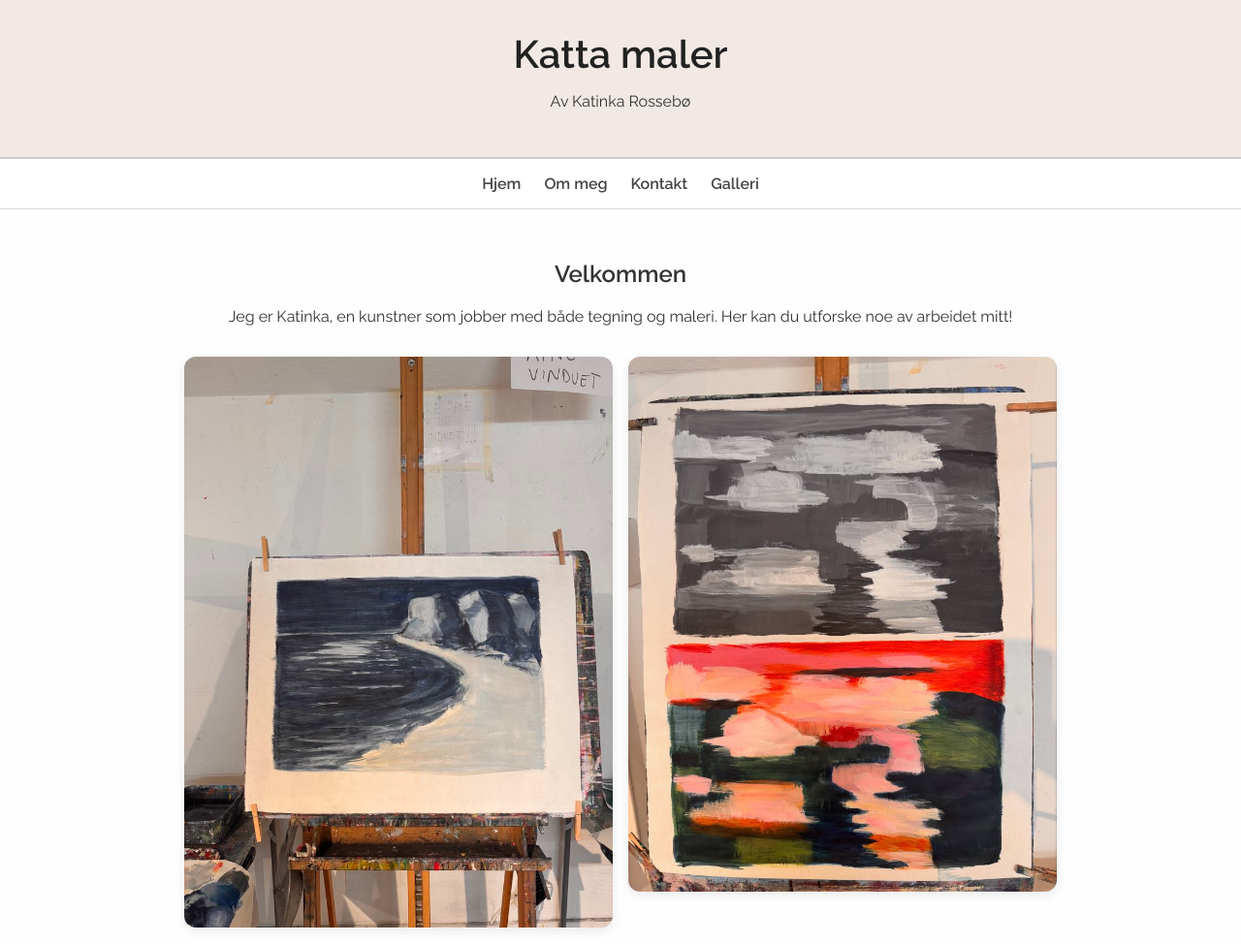
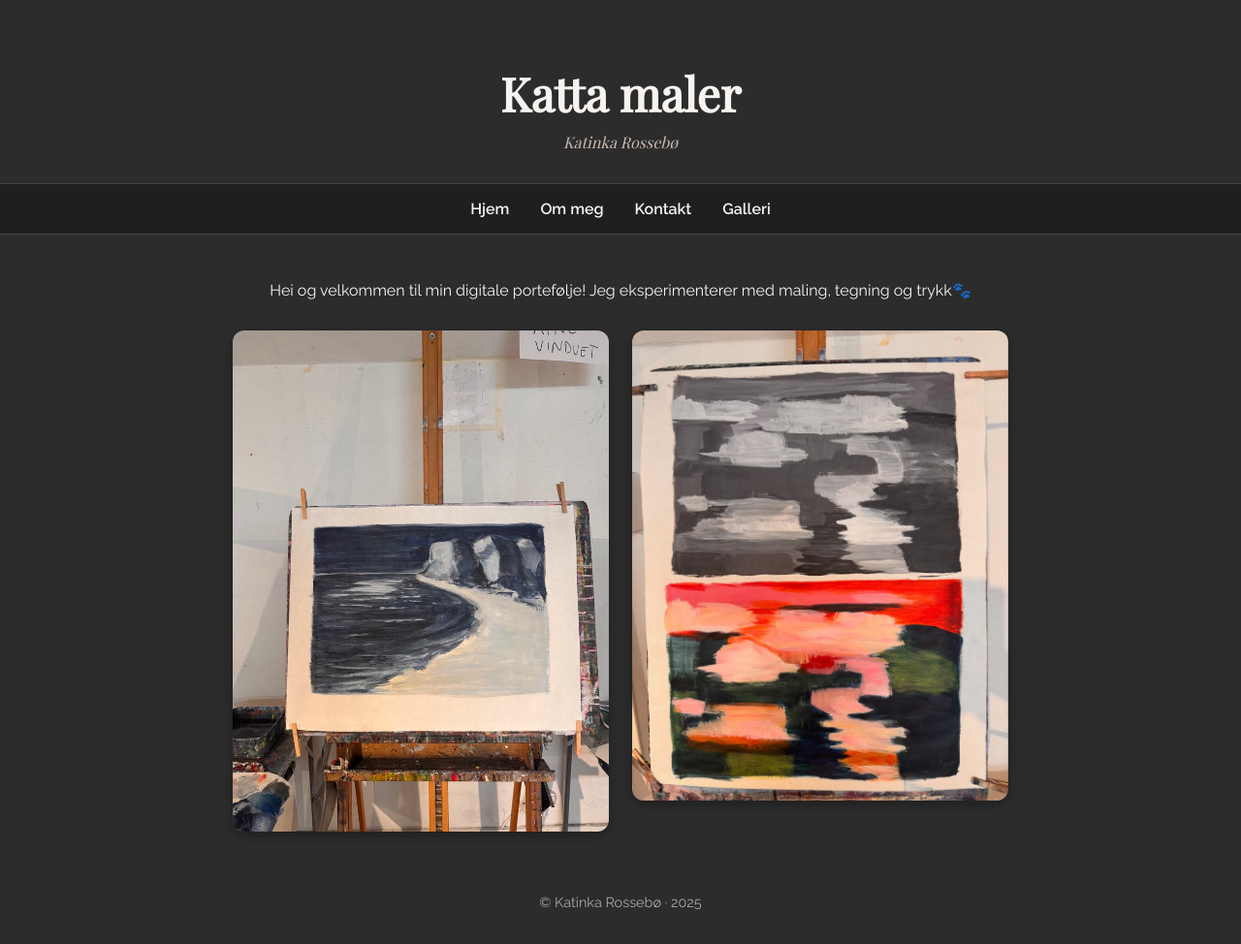
Before and after one commit to katinkarossebo/katinkarossebo.github.io, a plain HTML site: page index.html in a window 1280 px wide. Shown: the whole page at 97% size. Drawn offline with nearby package versions, Linux system fonts and the light colour scheme.

Commit message:
ENdret layout for alle filene

```diff
--- a/index.html
+++ b/index.html
@@ -3,78 +3,91 @@
 <head>
   <meta charset="UTF-8">
   <meta name="viewport" content="width=device-width, initial-scale=1.0">
-  <title>Katta maler – Katinka Rossebø</title>
-  <link href="https://fonts.googleapis.com/css2?family=Raleway:wght@400;600&display=swap" rel="stylesheet">
+  <title>Katta maler</title>
+  <link href="https://fonts.googleapis.com/css2?family=Playfair+Display&family=Raleway:wght@400;600&display=swap" rel="stylesheet">
   <style>
     body {
-      font-family: 'Raleway', sans-serif;
       margin: 0;
       padding: 0;
-      background-color: #fefefe;
-      color: #333;
+      font-family: 'Raleway', sans-serif;
+      background-color: #2c2c2c;
+      color: #f7f3f0;
     }
 
     header {
-      background-color: #f2e9e4;
-      padding: 2rem 1rem;
       text-align: center;
-      border-bottom: 2px solid #ccc;
+      padding: 4rem 1rem 1rem;
+      font-family: 'Playfair Display', serif;
     }
 
     header h1 {
+      font-size: 3rem;
       margin: 0;
-      font-size: 2.5rem;
-      color: #222;
+    }
+
+    header p {
+      font-style: italic;
+      margin-top: 0.5rem;
+      color: #c9bbb2;
     }
 
     nav {
       display: flex;
       justify-content: center;
-      gap: 1.5rem;
-      padding: 1rem;
-      background-color: #fff;
-      border-bottom: 1px solid #ddd;
+      gap: 2rem;
+      padding: 1rem 0;
+      background-color: #1f1f1f;
+      border-top: 1px solid #444;
+      border-bottom: 1px solid #444;
       flex-wrap: wrap;
     }
 
     nav a {
       text-decoration: none;
-      color: #444;
+      color: #f7f3f0;
       font-weight: 600;
-      transition: color 0.2s ease;
+      transition: color 0.3s ease;
     }
 
     nav a:hover {
-      color: #a26769;
+      color: #e6d6c7;
     }
 
     main {
-      max-width: 900px;
+      max-width: 800px;
       margin: auto;
       padding: 2rem;
-    }
-
-    .intro {
       text-align: center;
-      margin-bottom: 2rem;
     }
 
     .gallery {
       display: grid;
-      grid-template-columns: repeat(auto-fit, minmax(220px, 1fr));
-      gap: 1rem;
+      grid-template-columns: repeat(auto-fit, minmax(240px, 1fr));
+      gap: 1.5rem;
+      margin-top: 2rem;
     }
 
     .gallery img {
       width: 100%;
       border-radius: 12px;
-      box-shadow: 0 4px 12px rgba(0,0,0,0.08);
+      box-shadow: 0 4px 12px rgba(0,0,0,0.3);
+    }
+
+    footer {
+      text-align: center;
+      padding: 2rem;
+      font-size: 0.9rem;
+      color: #aaa;
     }
 
     @media (max-width: 600px) {
+      header h1 {
+        font-size: 2rem;
+      }
+
       nav {
         flex-direction: column;
-        align-items: center;
+        gap: 1rem;
       }
     }
   </style>
@@ -82,7 +95,7 @@
 <body>
   <header>
     <h1>Katta maler</h1>
-    <p>Av Katinka Rossebø</p>
+    <p>Katinka Rossebø</p>
   </header>
 
   <nav>
@@ -93,15 +106,16 @@
   </nav>
 
   <main>
-    <div class="intro">
-      <h2>Velkommen</h2>
-      <p>Jeg er Katinka, en kunstner som jobber med både tegning og maleri. Her kan du utforske noe av arbeidet mitt!</p>
-    </div>
+    <p>Hei og velkommen til min digitale portefølje! Jeg eksperimenterer med maling, tegning og trykk🐾</p>
 
     <div class="gallery">
       <img src="assets/img/tegning1.jpg" alt="Tegning 1">
       <img src="assets/img/maleri1.jpg" alt="Maleri 1">
     </div>
   </main>
+
+  <footer>
+    © Katinka Rossebø · 2025
+  </footer>
 </body>
 </html>
```
